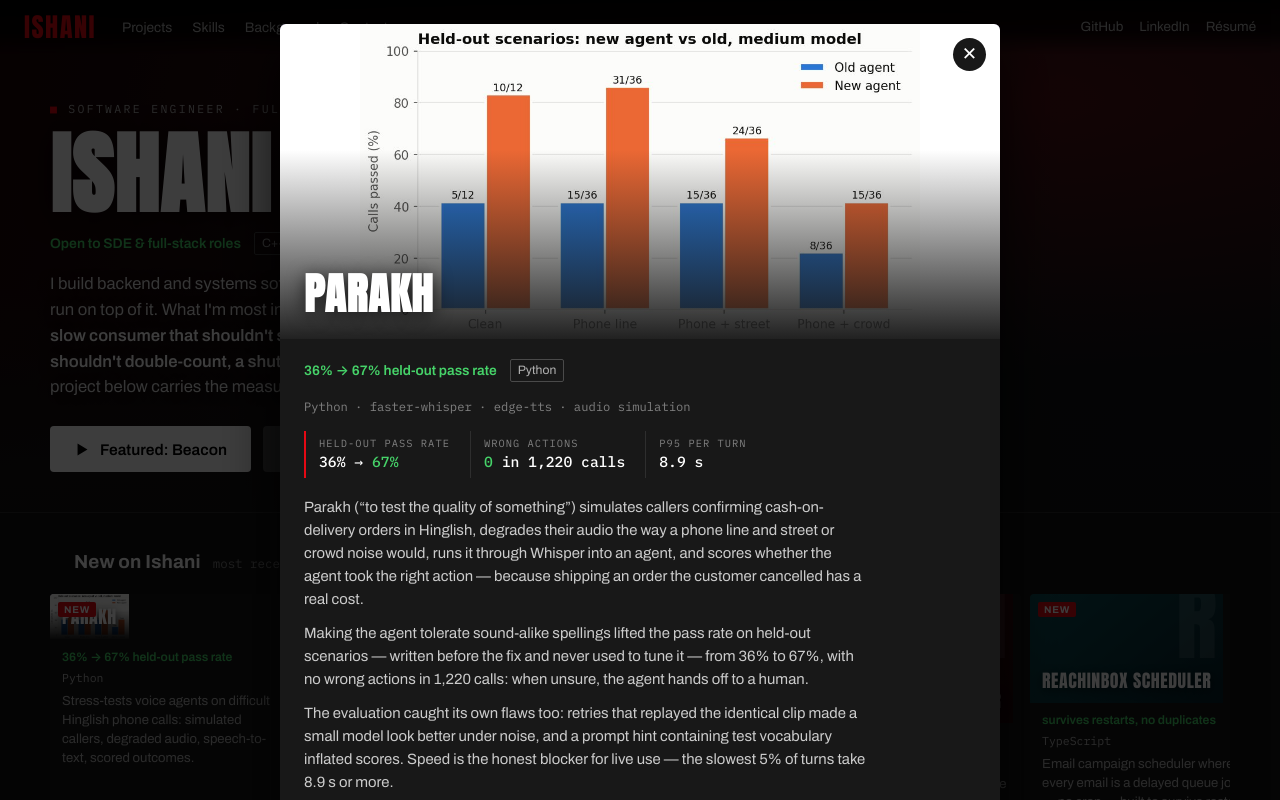
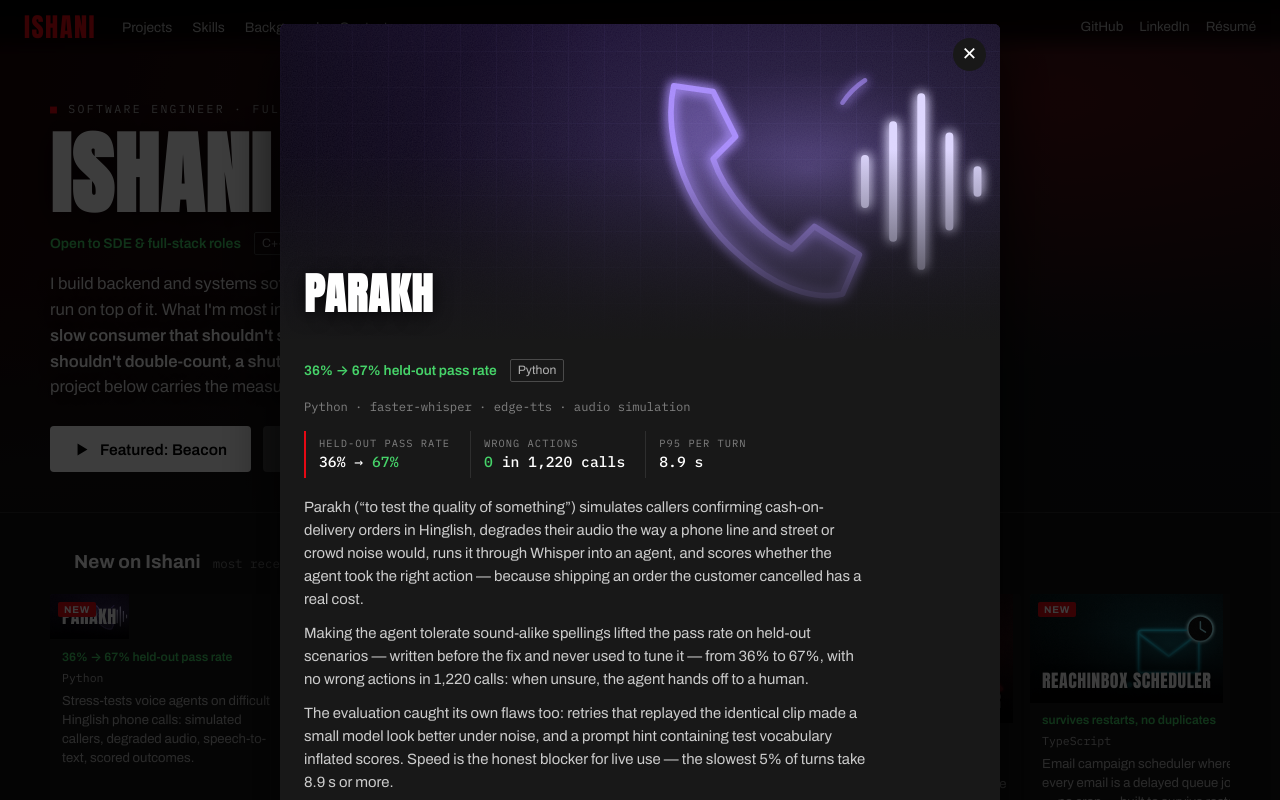
Before and after one commit to Ishani-Shree/Ishani-Shree.github.io, a plain HTML site: page index.html in a window 1280 px wide. Both pictures are taken after a click on the button 168 px from the left and 728 px from the top of the page. Shown: the top 800 px of the page. Drawn offline with Linux system fonts and the light colour scheme.

Commit message:
Add Netflix-style cover art for project tiles

```diff
--- a/index.html
+++ b/index.html
@@ -221,6 +221,11 @@
     object-fit:cover;object-position:top center;
   }
   .art img.fit,.modal-art img.fit{object-fit:contain;background:#fff;}
+  .art img.cover,.modal-art img.cover{object-position:center;}
+  .card:hover .art img.cover{transform:scale(1.04);}
+  .art img.cover{transition:transform .35s ease;}
+  .art,.modal-art{overflow:hidden;}
+  .gallery img.fit{object-fit:contain;}
   .art.has-img::after{
     content:"";position:absolute;inset:0;
     background:linear-gradient(180deg,rgba(0,0,0,0) 35%,rgba(0,0,0,.88) 100%);
@@ -740,17 +745,22 @@
   function index(list){ list.forEach(function(p){ ALL[p.id] = p; }); }
   index(RECENT); index(FEATURED); index(MORE);
 
-  // Screenshots live in img/<name>.jpg. Projects without any keep the gradient art.
+  // Poster art for tiles and banners: img/cover-<id>.svg (one per project).
+  function coverTag(p, eager){
+    return '<img class="cover" src="img/cover-' + p.id + '.svg" alt=""' +
+      (eager ? '' : ' loading="lazy"') + ' decoding="async">';
+  }
+
+  // Real screenshots live in img/<name>.jpg and appear in the detail gallery.
   function imgTag(p, name, eager){
     return '<img src="img/' + name + '.jpg" alt="' + p.title + ' screenshot"' +
       (p.fit ? ' class="fit"' : '') + (eager ? '' : ' loading="lazy"') + ' decoding="async">';
   }
 
   function cardHTML(p){
-    var has = p.imgs && p.imgs.length;
     return '<button class="card" data-open="' + p.id + '" type="button">' +
-      '<div class="art ' + p.art + (has ? ' has-img' : '') + '">' +
-        (has ? imgTag(p, p.imgs[0]) : '<span class="initial" aria-hidden="true">' + p.initial + '</span>') +
+      '<div class="art ' + p.art + ' has-img">' +
+        coverTag(p) +
         (p.isNew ? '<span class="new-tag">New</span>' : '') +
         '<span class="arttitle">' + p.title + '</span>' +
       '</div>' +
@@ -798,7 +808,7 @@
       }).join("") + '</div>' : '';
     return '<div class="modal" role="dialog" aria-modal="true" aria-label="' + p.title + '">' +
       '<div class="modal-art ' + p.art + '">' +
-        (has ? imgTag(p, p.imgs[0], true) : '<span class="initial" aria-hidden="true">' + p.initial + '</span>') +
+        coverTag(p, true) +
         '<button class="modal-close" type="button" data-close aria-label="Close">&#10005;</button>' +
         '<h2>' + p.title + '</h2>' +
       '</div>' +
```
Also changed, not shown: img/cover-airline.svg (added), img/cover-beacon.svg (added), img/cover-diabetes.svg (added), img/cover-energygpu.svg (added), img/cover-facereco.svg (added), img/cover-medstore.svg (added), img/cover-microplastic.svg (added), img/cover-parakh.svg (added), img/cover-placetrack.svg (added), img/cover-reachinbox.svg (added), img/cover-scamdetect.svg (added), img/cover-shopzone.svg (added), img/cover-translator.svg (added), img/cover-visualizers.svg (added), 2 more files.
